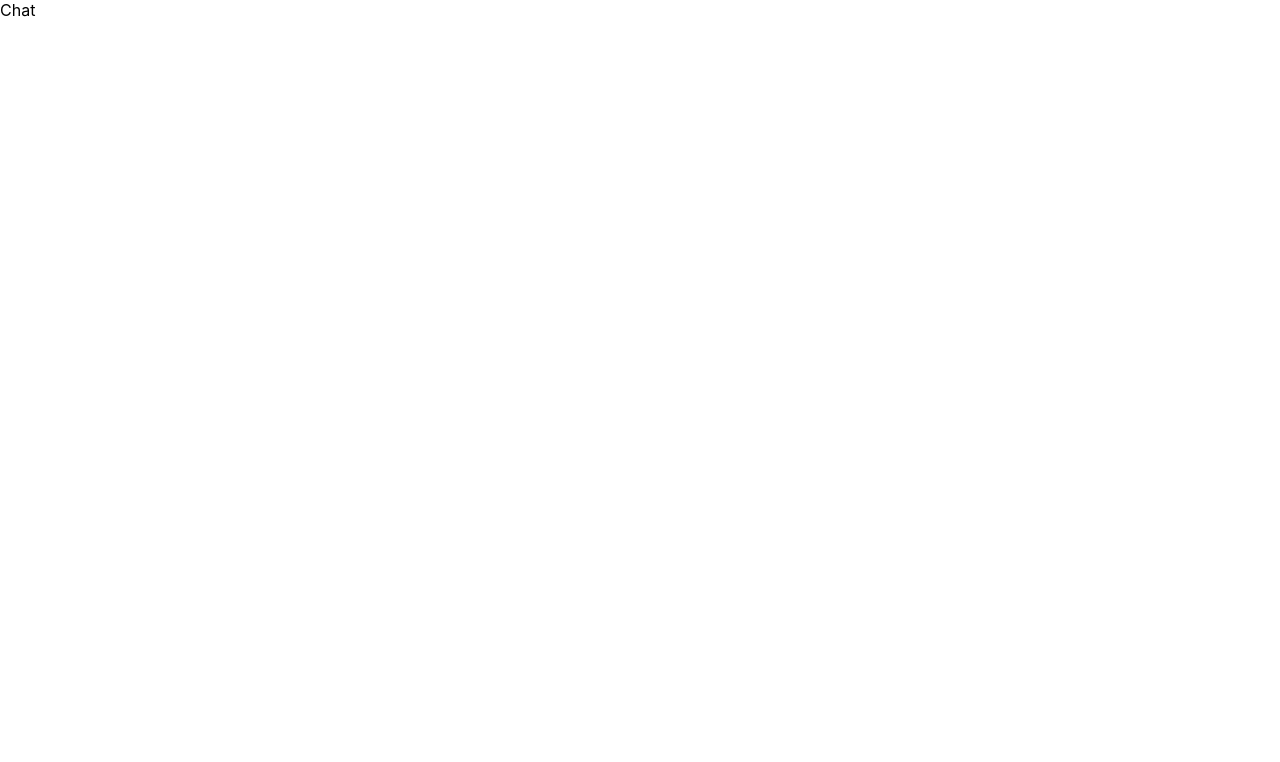
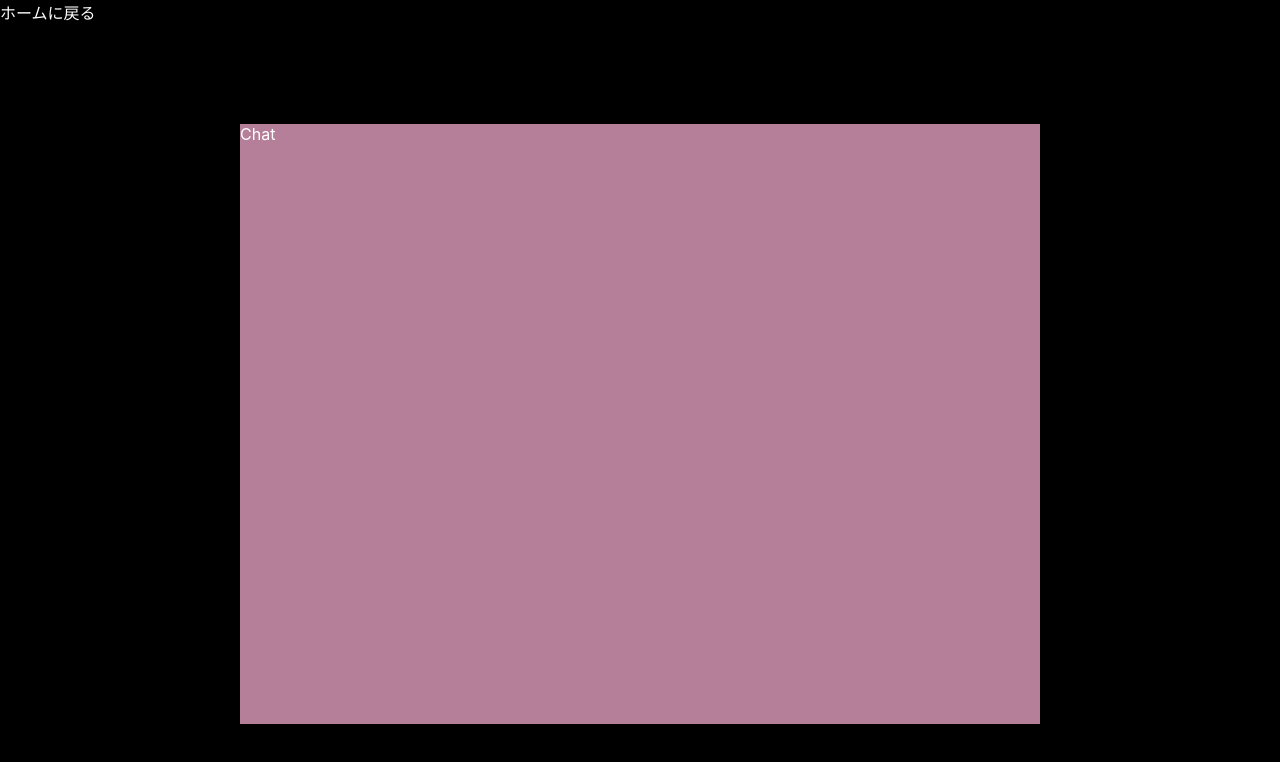
Before and after one commit to yoshi-non/flacha, a Next.js app: page /Chat in a window 1280 px wide. Shown: the top 762 px of the page. Built offline with nearby package versions, Linux system fonts and the light colour scheme.

Commit message:
change: 遷移アニメーションのコンポーネント化

```diff
--- /dev/null
+++ b/animations/variants.ts
@@ -0,0 +1,8 @@
+import { HTMLMotionProps } from 'framer-motion'
+
+/** ページの遷移アニメーション */
+export const pageTransition: HTMLMotionProps<'div'> = {
+    initial: { opacity: 0 },
+    animate: { opacity: 1 },
+    exit: { opacity: 0 }
+}
--- /dev/null
+++ b/components/common/layout/index.tsx
@@ -0,0 +1,21 @@
+import React from 'react'
+import { motion } from 'framer-motion'
+import { pageTransition } from '../../../animations/variants'
+
+type Props = {
+    children: React.ReactNode
+  }
+
+const Layout = ({children}: Props) => {
+    return (
+        <motion.div
+            {...pageTransition}
+        >
+            <main>
+                {children}
+            </main>
+        </motion.div>
+    )
+}
+
+export default Layout
--- a/pages/Chat.tsx
+++ b/pages/Chat.tsx
@@ -1,10 +1,18 @@
+import Link from 'next/link'
 import React from 'react'
+import Layout from '../components/common/layout'
+import styles from '../styles/Chat.module.css'
 
 const Chat = () => {
   return (
-    <div>
-      Chat
-    </div>
+    <Layout>
+      <Link href="/">ホームに戻る</Link>
+      <div className={styles.container}>
+        <main className={styles.main}>
+          Chat
+        </main>
+      </div>
+    </Layout>
   )
 }
 
--- /dev/null
+++ b/styles/Chat.module.css
@@ -0,0 +1,17 @@
+/* -----  Chatモードページ  ----- */
+
+.container {
+    display: flex;
+    justify-content: center;
+    align-content: center;
+    min-height: 100vh;
+}
+
+/* メインコンテンツ */
+.main {
+    background: rgb(181, 127, 154);
+    width: 800px;
+    height: 600px;
+    margin: auto;
+    display: flex;
+}
--- /dev/null
+++ b/styles/Flash.module.css
@@ -0,0 +1,17 @@
+/* -----  Flashモードページ  ----- */
+
+.container {
+    display: flex;
+    justify-content: center;
+    align-content: center;
+    min-height: 100vh;
+}
+
+/* メインコンテンツ */
+.main {
+    background: rgb(181, 157, 127);
+    width: 800px;
+    height: 600px;
+    margin: auto;
+    display: flex;
+}
--- a/styles/Home.module.css
+++ b/styles/Home.module.css
@@ -1,8 +1,6 @@
 /* -----  ホームページ  ----- */
 
 .container {
-  color: white;
-  background-color: black;
   min-height: 100vh;
 }
 
--- a/styles/globals.css
+++ b/styles/globals.css
@@ -1,5 +1,7 @@
 html,
 body {
+  color: white;
+  background-color: black;
   font-family: -apple-system, BlinkMacSystemFont, Segoe UI, Roboto, Oxygen,
     Ubuntu, Cantarell, Fira Sans, Droid Sans, Helvetica Neue, sans-serif;
 }
@@ -16,7 +18,7 @@ a {
   box-sizing: border-box;
 }
 
-@media (prefers-color-scheme: dark) {
+/* @media (prefers-color-scheme: dark) {
   html {
     color-scheme: dark;
   }
@@ -25,4 +27,4 @@ a {
     color: white;
     background: black;
   }
-}
+} */
```
Also changed, not shown: components/common/layout/footer.tsx (added, +11 -0 lines), components/common/layout/header.tsx (added, +11 -0 lines), pages/Flash.tsx (+11 -3 lines), pages/index.tsx (+3 -7 lines).
